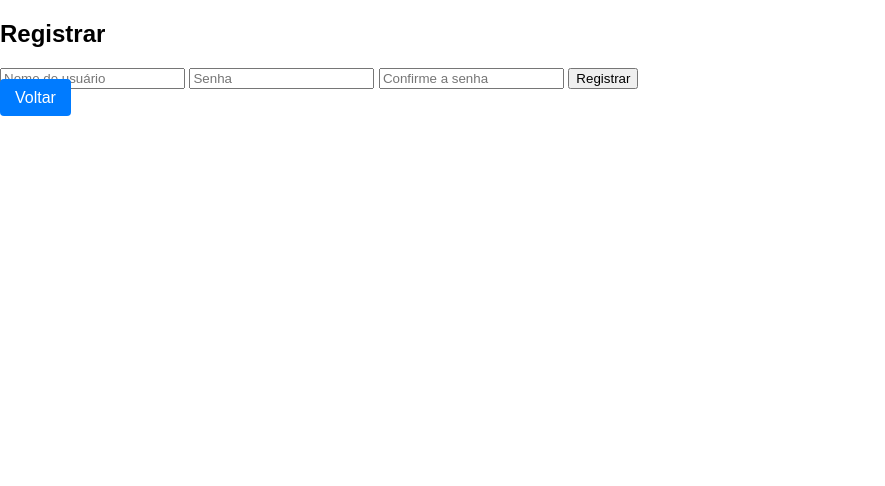
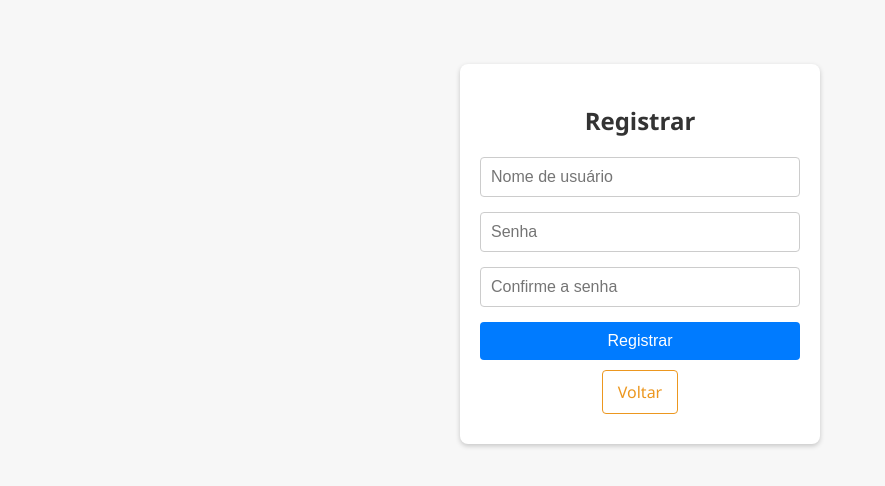
Before and after one commit to thallys97/chat-app, a website: page public/register.html in a window 1280 px wide. Shown: the whole page, without its empty margins (0-885 px from the left). Drawn offline with nearby package versions, Linux system fonts and the light colour scheme.

Commit message:
adicionei o arquivo de estilos para o html de registro

```diff
--- a/public/register.html
+++ b/public/register.html
@@ -6,6 +6,7 @@
     <meta name="viewport" content="width=device-width, initial-scale=1.0">
     <title>Chat App</title>
     <link rel="stylesheet" href="style.css">
+    <link rel="stylesheet" href="register.css">
 </head>
 <body>
     <div id="register-container">
@@ -14,9 +15,9 @@
             <input type="text" id="register-username" placeholder="Nome de usuário" required>
             <input type="password" id="register-password" placeholder="Senha" required>
             <input type="password" id="confirm-password" placeholder="Confirme a senha" required>
-            <button type="submit">Registrar</button>
+            <button class="button-form" type="submit">Registrar</button>
         </form>
-        <a class="button" onclick="window.location='index.html';">Voltar</a>
+        <a class="button-back" onclick="window.location='index.html';">Voltar</a>
     </div>
 
     <!-- Scripts -->
```
